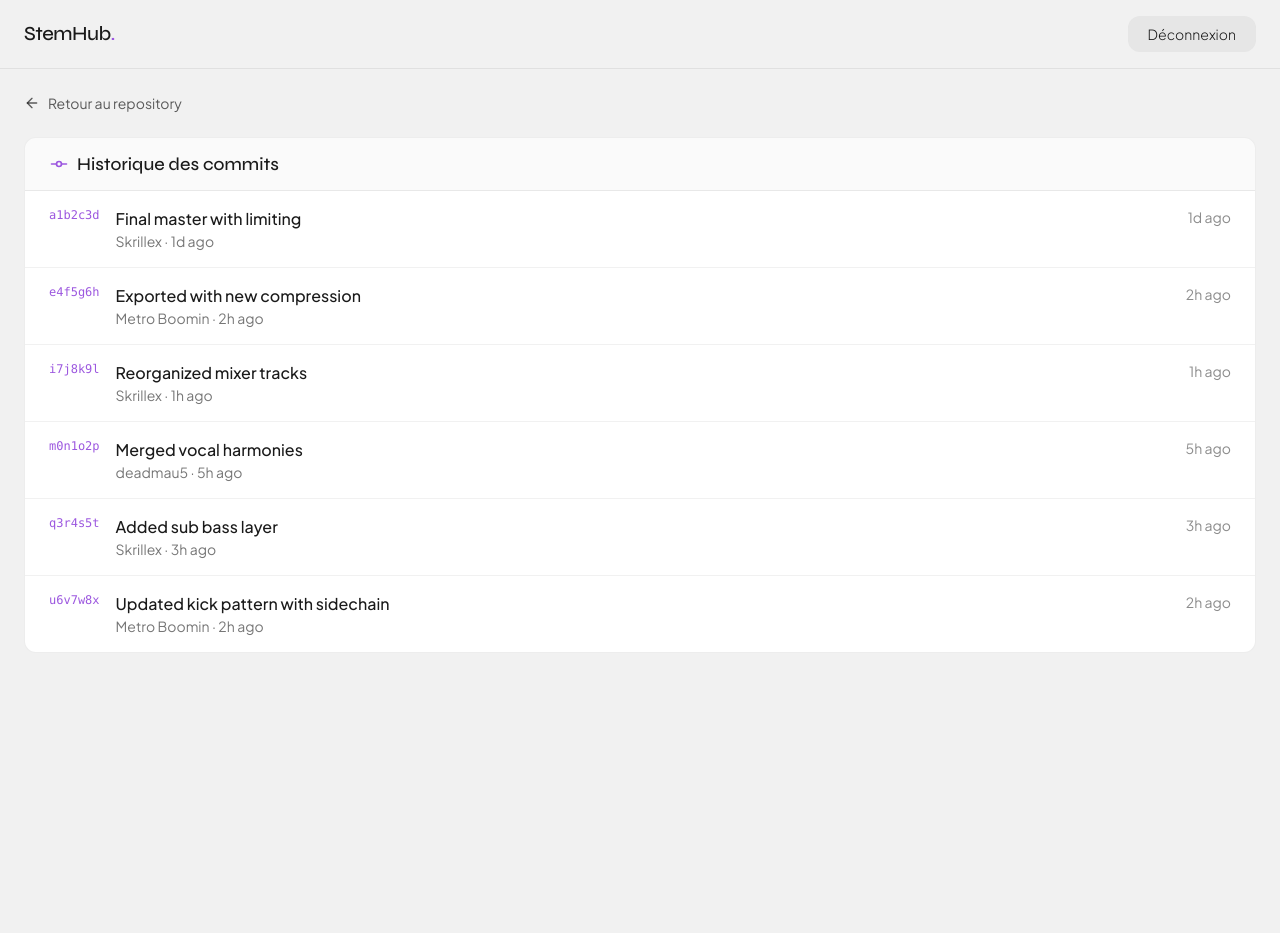
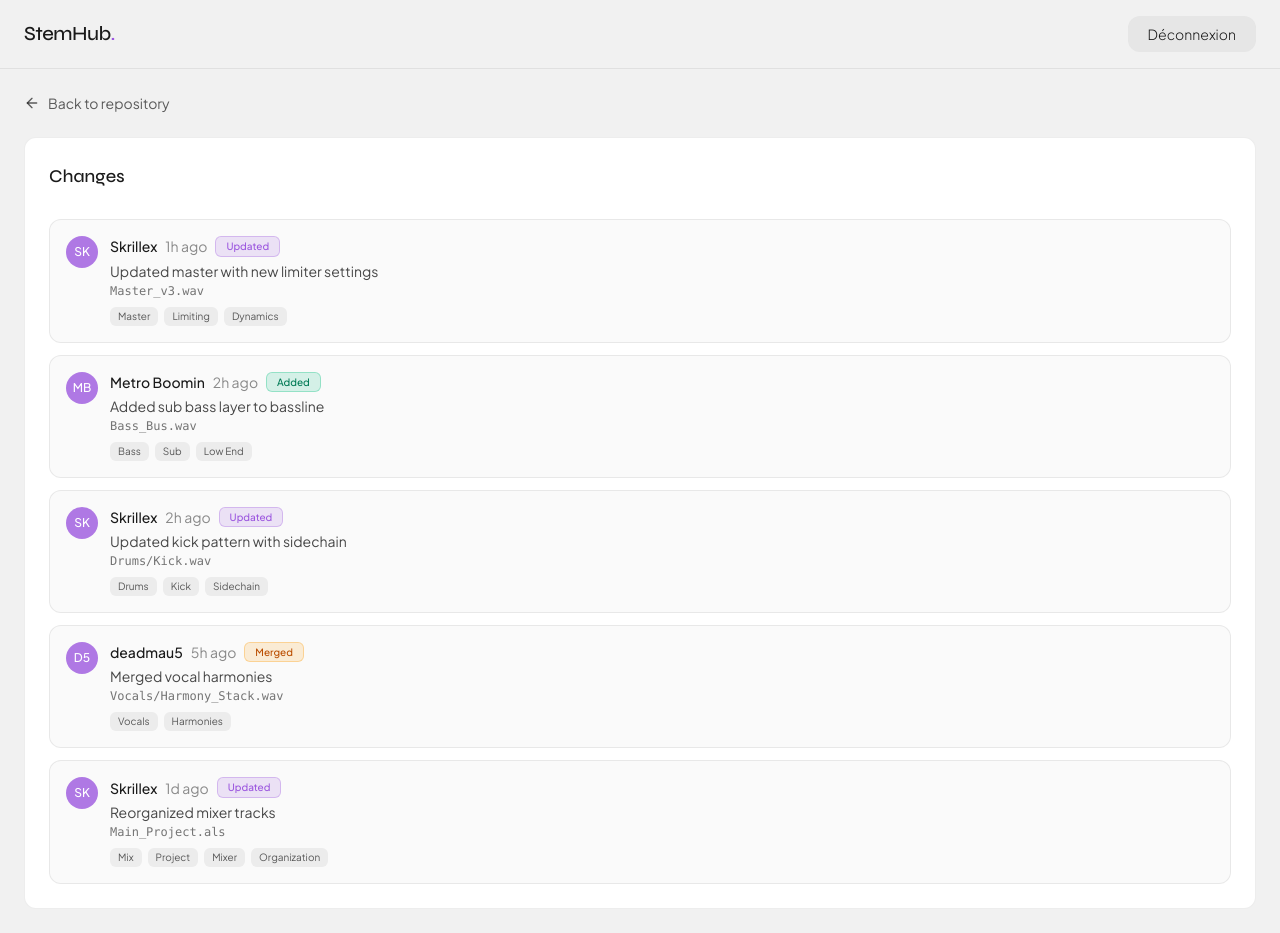
Before and after one commit to stemhub-org/Stemhub, a Next.js app in the folder frontend/: page /repository/commits in a window 1280 px wide. Before the commit the page ends 800 px from the top, so only its background shows below. Built offline with nearby package versions, Linux system fonts and the light colour scheme; sample sign-in values are in the browser's storage.

Commit message:
feat(repository): Changes page with detailed change list and back link

```diff
--- a/frontend/app/repository/commits/page.tsx
+++ b/frontend/app/repository/commits/page.tsx
@@ -4,18 +4,90 @@
 import { useRouter } from "next/navigation";
 import Link from "next/link";
 import { RepositoryHeader } from "../components/RepositoryHeader";
-import { GitCommit, ArrowLeft } from "lucide-react";
+import { ArrowLeft } from "lucide-react";
 
-const PLACEHOLDER_COMMITS = [
-    { hash: "a1b2c3d", message: "Final master with limiting", author: "Skrillex", date: "1d ago" },
-    { hash: "e4f5g6h", message: "Exported with new compression", author: "Metro Boomin", date: "2h ago" },
-    { hash: "i7j8k9l", message: "Reorganized mixer tracks", author: "Skrillex", date: "1h ago" },
-    { hash: "m0n1o2p", message: "Merged vocal harmonies", author: "deadmau5", date: "5h ago" },
-    { hash: "q3r4s5t", message: "Added sub bass layer", author: "Skrillex", date: "3h ago" },
-    { hash: "u6v7w8x", message: "Updated kick pattern with sidechain", author: "Metro Boomin", date: "2h ago" },
+type ChangeType = "Updated" | "Added" | "Merged";
+
+type ChangeEntry = {
+    id: string;
+    author: string;
+    initials: string;
+    timeAgo: string;
+    type: ChangeType;
+    description: string;
+    file: string;
+    tags: string[];
+};
+
+const PLACEHOLDER_CHANGES: ChangeEntry[] = [
+    {
+        id: "1",
+        author: "Skrillex",
+        initials: "SK",
+        timeAgo: "1h ago",
+        type: "Updated",
+        description: "Updated master with new limiter settings",
+        file: "Master_v3.wav",
+        tags: ["Master", "Limiting", "Dynamics"],
+    },
+    {
+        id: "2",
+        author: "Metro Boomin",
+        initials: "MB",
+        timeAgo: "2h ago",
+        type: "Added",
+        description: "Added sub bass layer to bassline",
+        file: "Bass_Bus.wav",
+        tags: ["Bass", "Sub", "Low End"],
+    },
+    {
+        id: "3",
+        author: "Skrillex",
+        initials: "SK",
+        timeAgo: "2h ago",
+        type: "Updated",
+        description: "Updated kick pattern with sidechain",
+        file: "Drums/Kick.wav",
+        tags: ["Drums", "Kick", "Sidechain"],
+    },
+    {
+        id: "4",
+        author: "deadmau5",
+        initials: "D5",
+        timeAgo: "5h ago",
+        type: "Merged",
+        description: "Merged vocal harmonies",
+        file: "Vocals/Harmony_Stack.wav",
+        tags: ["Vocals", "Harmonies"],
+    },
+    {
+        id: "5",
+        author: "Skrillex",
+        initials: "SK",
+        timeAgo: "1d ago",
+        type: "Updated",
+        description: "Reorganized mixer tracks",
+        file: "Main_Project.als",
+        tags: ["Mix", "Project", "Mixer", "Organization"],
+    },
 ];
 
-export default function RepositoryCommitsPage() {
+function TypeBadge({ type }: { type: ChangeType }) {
+    const styles: Record<ChangeType, string> = {
+        Updated: "bg-accent/15 text-accent border border-accent/30",
+        Added: "bg-emerald-500/15 text-emerald-700 border border-emerald-500/30",
+        Merged: "bg-amber-500/15 text-amber-700 border border-amber-500/30",
+    };
+    return (
+        <span
+            className={`rounded-md border px-2.5 py-0.5 text-[10px] font-medium ${styles[type]}`}
+        >
+            {type}
+        </span>
+    );
+}
+
+export default function RepositoryChangesPage() {
     const router = useRouter();
     const [isAuthenticated, setIsAuthenticated] = useState(false);
 
@@ -39,36 +111,54 @@
                     className="inline-flex items-center gap-2 text-sm text-foreground/70 transition-colors hover:text-foreground"
                 >
                     <ArrowLeft className="size-4" aria-hidden />
-                    Retour au repository
+                    Back to repository
                 </Link>
-                <div className="rounded-xl border border-foreground/[0.08] bg-white overflow-hidden">
-                    <div className="border-b border-foreground/[0.08] bg-foreground/[0.02] px-6 py-3">
+                <div className="rounded-xl border border-foreground/[0.08] bg-white p-6">
                     <h1
-                            className="flex items-center gap-2 text-lg font-medium text-foreground"
+                        className="mb-6 pb-1 text-lg font-medium leading-relaxed text-foreground"
                         style={{ fontFamily: "var(--font-syne)" }}
                     >
-                            <GitCommit className="size-5 text-accent" aria-hidden />
-                            Historique des commits
+                        Changes
                     </h1>
+                    <ul className="flex flex-col gap-3" role="list">
+                        {PLACEHOLDER_CHANGES.map((entry) => (
+                            <li key={entry.id}>
+                                <div className="rounded-xl border border-foreground/[0.08] bg-foreground/[0.02] p-4">
+                                    <div className="flex gap-3">
+                                        <div
+                                            className="flex size-8 shrink-0 items-center justify-center rounded-full bg-accent/80 text-xs font-medium text-white"
+                                            aria-hidden
+                                        >
+                                            {entry.initials}
                                         </div>
-                    <ul className="divide-y divide-foreground/[0.06]" role="list">
-                        {PLACEHOLDER_COMMITS.map((commit) => (
-                            <li key={commit.hash}>
-                                <div className="grid grid-cols-[auto_1fr_auto] gap-4 px-6 py-4 text-left">
-                                    <code className="text-xs font-mono text-accent">
-                                        {commit.hash}
-                                    </code>
-                                    <div className="min-w-0">
-                                        <p className="font-medium text-foreground">
-                                            {commit.message}
+                                        <div className="min-w-0 flex-1">
+                                            <div className="flex flex-wrap items-center gap-2 text-sm">
+                                                <span className="font-medium text-foreground">
+                                                    {entry.author}
+                                                </span>
+                                                <span className="text-foreground/50">
+                                                    {entry.timeAgo}
+                                                </span>
+                                                <TypeBadge type={entry.type} />
+                                            </div>
+                                            <p className="mt-1 text-sm text-foreground/80">
+                                                {entry.description}
                                             </p>
-                                        <p className="text-sm text-foreground/60">
-                                            {commit.author} · {commit.date}
+                                            <p className="mt-0.5 font-mono text-xs text-foreground/60">
+                                                {entry.file}
                                             </p>
+                                            <div className="mt-2 flex flex-wrap gap-1.5">
+                                                {entry.tags.map((tag) => (
+                                                    <span
+                                                        key={tag}
+                                                        className="rounded-md bg-foreground/[0.06] px-2 py-0.5 text-[10px] text-foreground/70"
+                                                    >
+                                                        {tag}
+                                                    </span>
+                                                ))}
                                             </div>
-                                    <span className="text-sm text-foreground/50">
-                                        {commit.date}
-                                    </span>
+                                        </div>
+                                    </div>
                                 </div>
                             </li>
                         ))}
```
Lines whose indentation alone changed are shown as unchanged.
